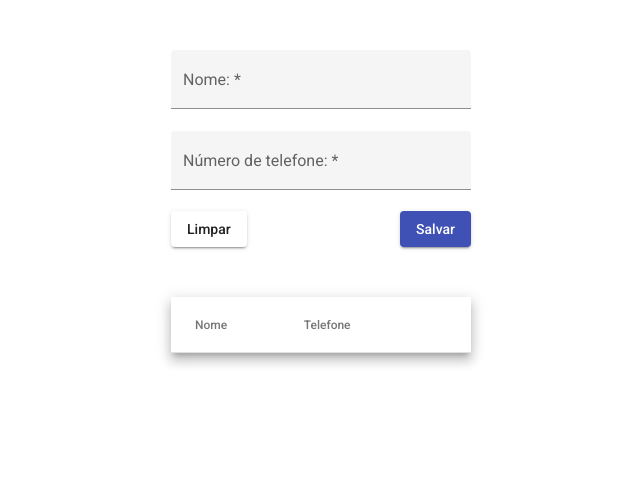
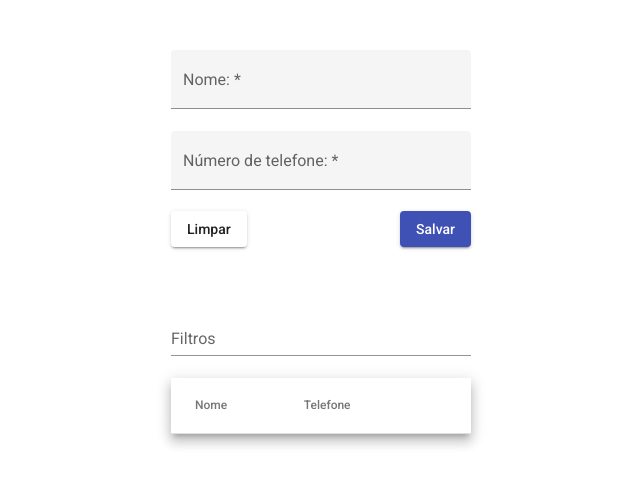
Before and after one commit to PedroLuisBrilhadori/fiscon, an Angular app: page / in a window 1280 px wide. Shown: the top 486 px of the page, without its empty margins (319-959 px from the left). Built offline with nearby package versions, Linux system fonts and the light colour scheme.

Commit message:
feat: adiciona filtros para a tabela

```diff
--- a/src/app/table/table.component.html
+++ b/src/app/table/table.component.html
@@ -1,3 +1,8 @@
+<mat-form-field class="filter" appearance="standard">
+  <mat-label>Filtros</mat-label>
+  <input matInput (keyup)="applyFilter($event)" #input />
+</mat-form-field>
+
 <table mat-table [dataSource]="_dataSource" class="mat-elevation-z8">
   <ng-container
     [matColumnDef]="column.displayName"
@@ -5,7 +10,7 @@
   >
     <th mat-header-cell *matHeaderCellDef>{{ column.displayName }}</th>
 
-    <td mat-cell *matCellDef="let element">
+    <td mat-cell *matCellDef="let element" (click)="removeData()">
       <span>
         {{ element[column.name] }}
       </span>
--- a/src/app/table/table.component.scss
+++ b/src/app/table/table.component.scss
@@ -25,3 +25,7 @@ th.mat-sort-header-sorted {
 .mat-column-select {
   width: 80px;
 }
+
+.filter {
+  width: 100%;
+}
--- a/src/app/table/table.component.ts
+++ b/src/app/table/table.component.ts
@@ -44,7 +44,7 @@ export class TableComponent {
    * @hidden
    * Inicializa o dataSouce com o tipo MatTableDataSource
    */
-  _dataSource = new MatTableDataSource<any>([]);
+  _dataSource = new MatTableDataSource<any[]>([]);
 
   ngOnInit() {
     if (this.displayedColumns === undefined) {
@@ -59,4 +59,14 @@ export class TableComponent {
   renderRows() {
     this.table.renderRows();
   }
+
+  removeData() {
+    this._dataSource.data.pop();
+    this.table.renderRows();
+  }
+
+  applyFilter(event: Event) {
+    const filterValue = (event.target as HTMLInputElement).value;
+    this._dataSource.filter = filterValue.trim().toLowerCase();
+  }
 }
```
